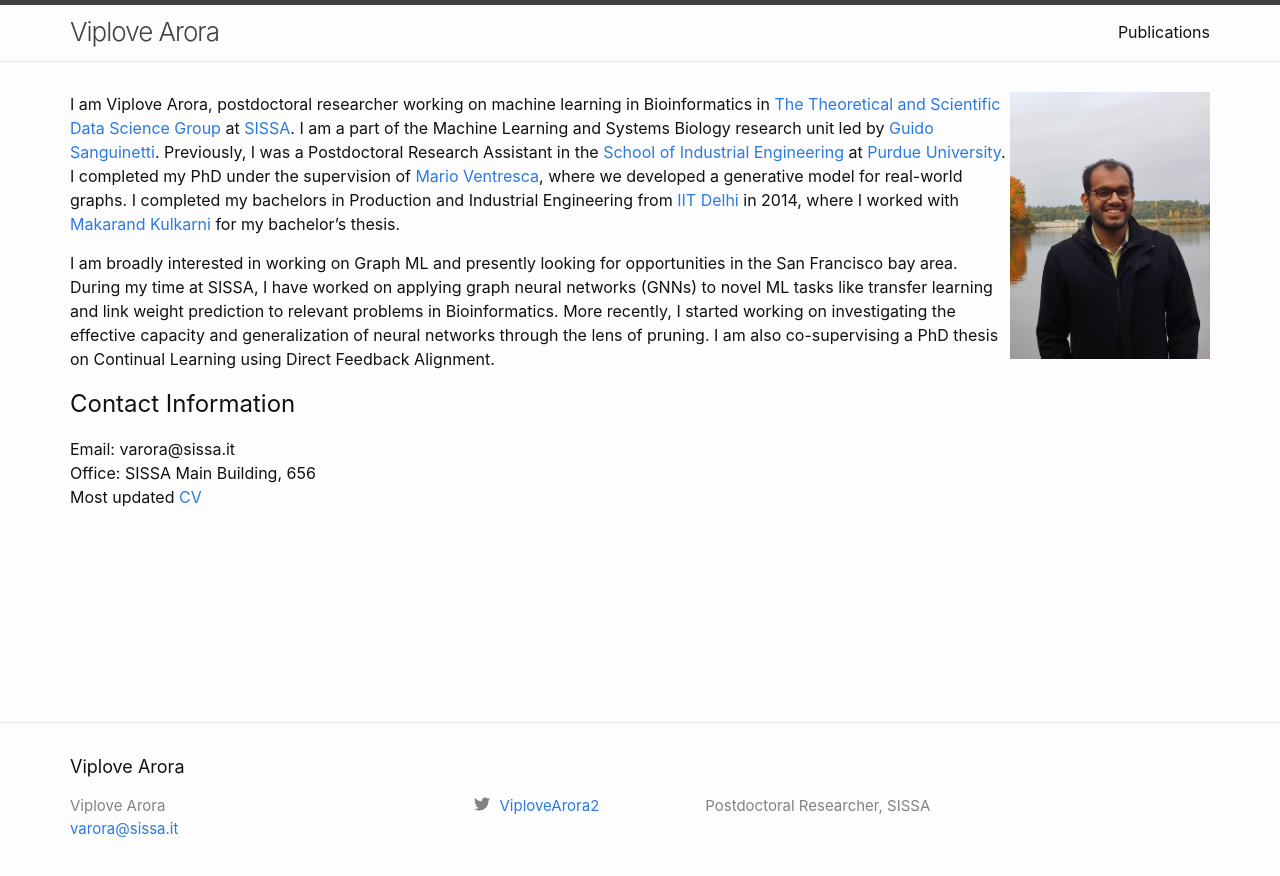
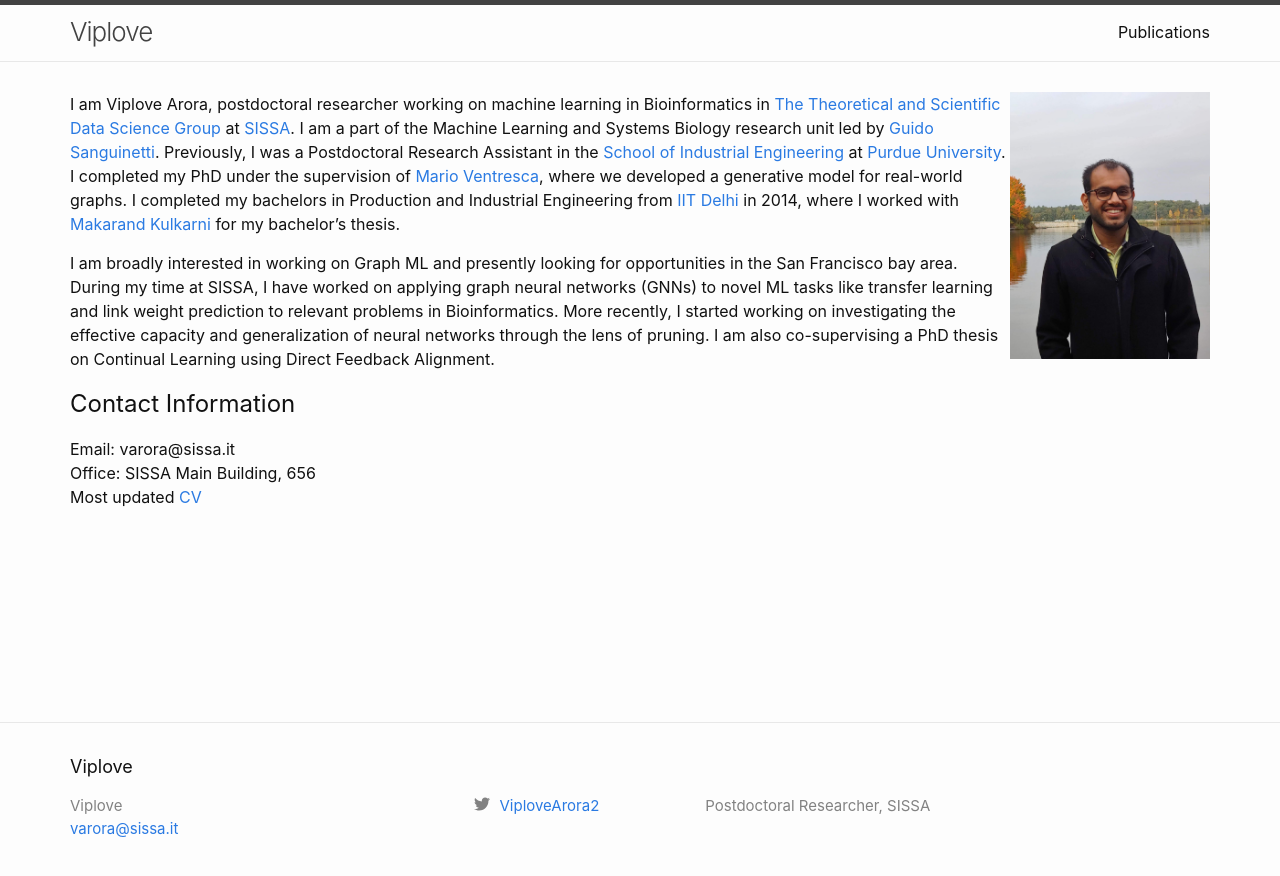
Before and after one commit to viplovearora/viplovearora.github.io, a Jekyll site: the page built from index.md, in a window 1280 px wide. Shown: the top 876 px of the page. Built offline with Jekyll 4.4.1, drawn with Linux system fonts in a browser that asks for light colours.

Commit message:
Update _config.yml

```diff
--- a/_config.yml
+++ b/_config.yml
@@ -13,7 +13,7 @@
 # you will see them accessed via {{ site.title }}, {{ site.email }}, and so on.
 # You can create any custom variable you would like, and they will be accessible
 # in the templates via {{ site.myvariable }}.
-title: Viplove Arora
+title: Viplove
 email: varora@sissa.it
 description: >- # this means to ignore newlines until "baseurl:"
   Postdoctoral Researcher, SISSA
@@ -25,18 +25,6 @@ twitter_username: ViploveArora2
 # Build settings
 markdown: kramdown
 # theme: minima
-title: Viplove Arora
+# title: Viplove Arora
 plugins:
   - jekyll-feed
-
-# Exclude from processing.
-# The following items will not be processed, by default. Create a custom list
-# to override the default setting.
-# exclude:
-#   - Gemfile
-#   - Gemfile.lock
-#   - node_modules
-#   - vendor/bundle/
-#   - vendor/cache/
-#   - vendor/gems/
-#   - vendor/ruby/
```
